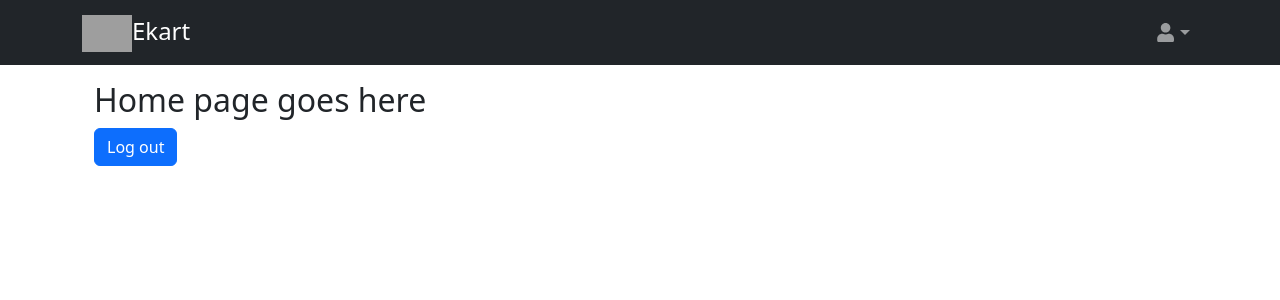
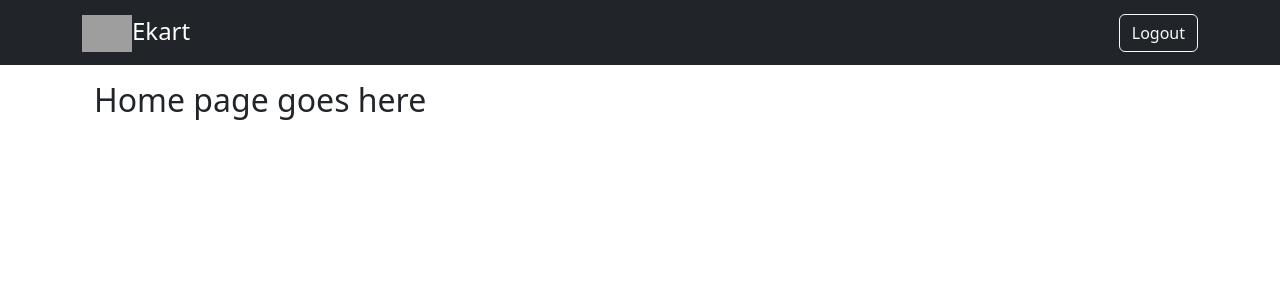
Before and after one commit to Gokul-Manoh/react-bootcamp, a React (Create React App) app: page / in a window 1280 px wide. Both pictures are taken after typing "name@example.com", "Sample123" into the empty fields and a click on the button "Submit". Shown: the top 300 px of the page. Built offline with nearby package versions, Linux system fonts and the light colour scheme; grey boxes are pictures that could not be loaded.

Commit message:
Added empty files

```diff
--- a/src/Pages/HomePage/HomePage.jsx
+++ b/src/Pages/HomePage/HomePage.jsx
@@ -2,15 +2,11 @@ import React from "react";
 import { Container, Col, Row } from "react-bootstrap";
 import "./HomePage.css";
 
-export function HomePage({handleLogout}) {
+export function HomePage({ handleLogout }) {
   // Define state to store the api data of products
   // Add code to make a call to the API to fetch the products and store it in the component https://fakestoreapi.com/products
 
-  const logoutUser =() =>{
-    handleLogout();
-  }
-
-  const isLoading = false
+  const isLoading = false;
   if (isLoading) {
     return <div>Loading...</div>;
   }
@@ -20,7 +16,6 @@ export function HomePage({handleLogout}) {
       <Row>
         <Col md={9} className="product-view-col">
           <h2>Home page goes here</h2>
-          <button className="btn btn-primary" onClick={logoutUser}>Log out</button>
 
           {/* Add code to show the API data on the home page */}
         </Col>
--- a/src/components/Header/Header.jsx
+++ b/src/components/Header/Header.jsx
@@ -5,16 +5,11 @@ import Nav from "react-bootstrap/Nav";
 import NavDropdown from "react-bootstrap/NavDropdown";
 import "bootstrap/dist/css/bootstrap.min.css";
 import { Link } from "react-router-dom";
-import {
-  FaUser,
-} from "react-icons/fa";
+import { FaUser } from "react-icons/fa";
 import "./Header.css";
+import { Button } from "react-bootstrap";
 
-export function Header({
-  username,
-  onLogout,
-  isLoggedIn,
-}) {
+export function Header({ username, onLogout, isLoggedIn }) {
   return (
     <Navbar bg="dark" variant="dark" expand="lg">
       <Container>
@@ -30,16 +25,9 @@ export function Header({
         <Navbar.Collapse id="basic-navbar-nav">
           <Nav className="ms-auto">
             {isLoggedIn ? (
-              <NavDropdown
-                title={
-                  <>
-                    {<FaUser />} {username}
-                  </>
-                }
-                id="basic-nav-dropdown"
-              >
-                <NavDropdown.Item onClick={onLogout}>Logout</NavDropdown.Item>
-              </NavDropdown>
+              <Button variant="outline-light" onClick={onLogout}>
+                Logout
+              </Button>
             ) : (
               ""
             )}
```
Also changed, not shown: src/Pages/LoginPage/LoginInitial.jsx (added, +14 -0 lines).
